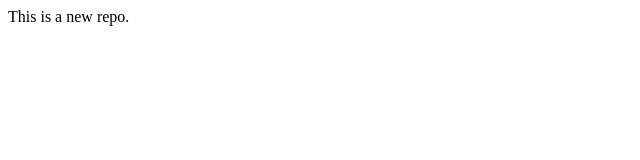
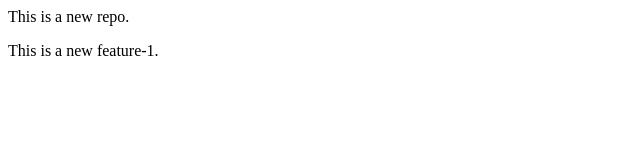
Before and after one commit to FazluKhan01/My-Second-Repo, a plain HTML site: page index.html in a window 1280 px wide. Shown: the whole page, without its empty margins (0-640 px from the left). Drawn offline with Linux system fonts and the light colour scheme.

Commit message:
Add new feature no. One.

```diff
--- a/index.html
+++ b/index.html
@@ -1 +1,2 @@
 <p>This is a new repo.</p>
+<p>This is a new feature-1.</p>
```
Also changed, not shown: 1 other file.
